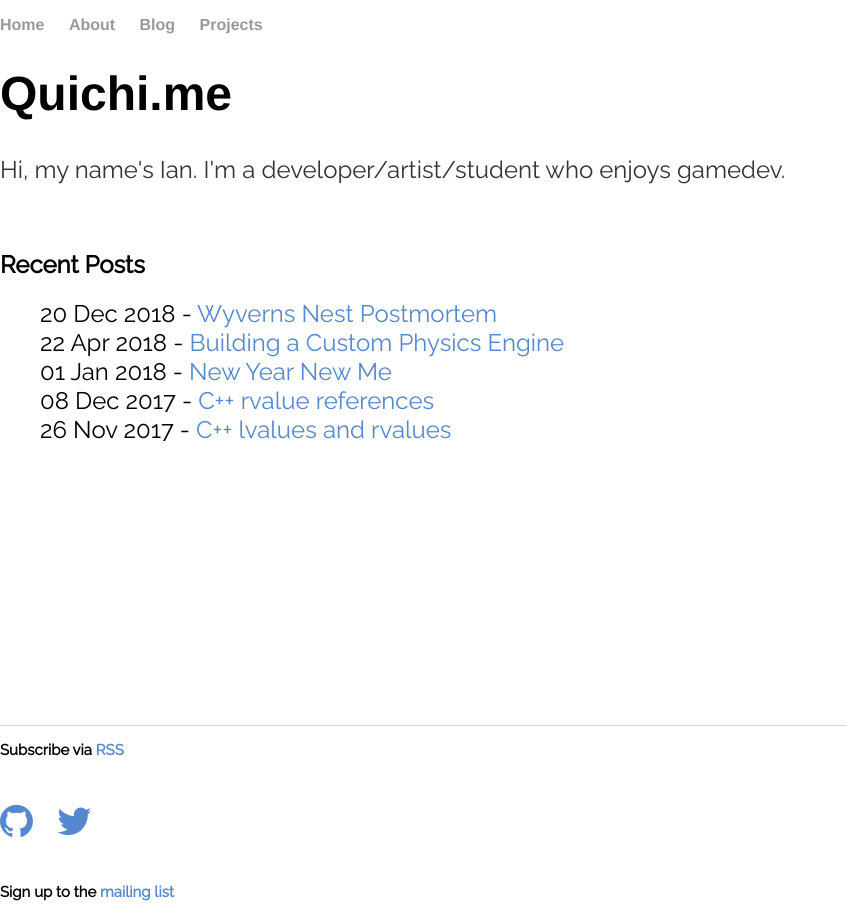
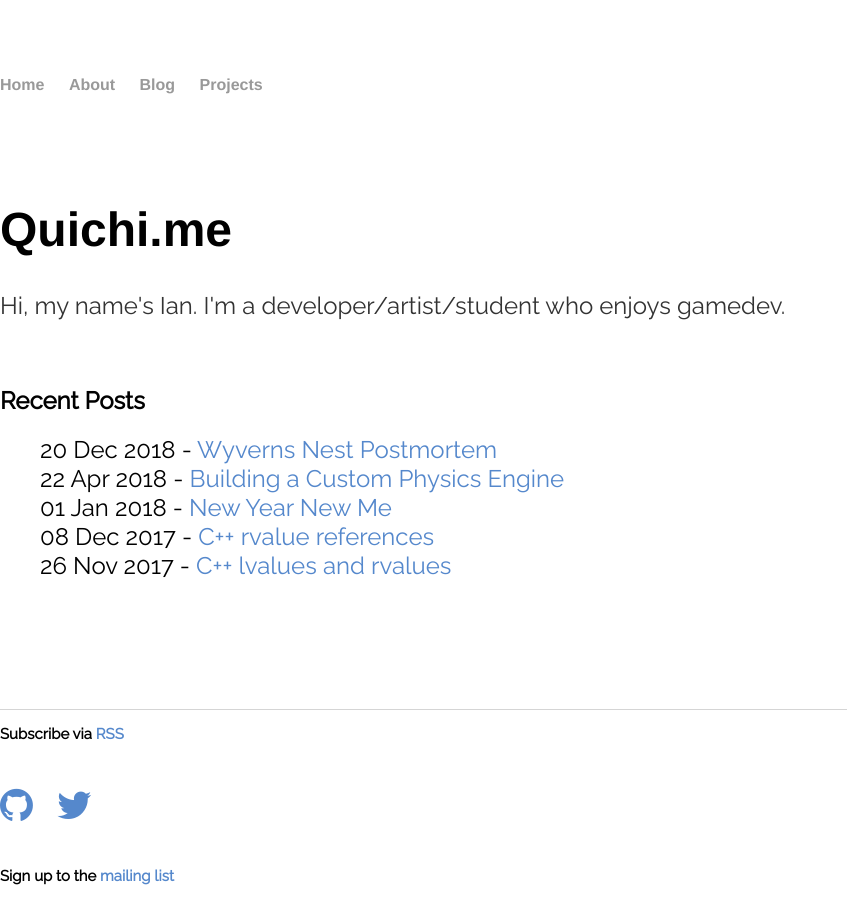
Before and after one commit to ianw3214/ianw3214.github.io, a Jekyll site: the page built from index.html, in a window 1280 px wide. Shown: the whole page, without its empty margins (0-847 px from the left). Built offline with Jekyll 4.4.1, drawn with Linux system fonts in a browser that asks for light colours; a script that is not in the unit is left out.

Commit message:
Fix padding syntax

```diff
--- a/css/main.css
+++ b/css/main.css
@@ -12,7 +12,10 @@
 }
 
 #navigation {
-    padding: 60px auto;
+    padding-top: 60px;
+    padding-bottom: 60px;
+    padding-left: auto;
+    padding-right: auto;
 }
 
 nav ul, footer ul {
```
